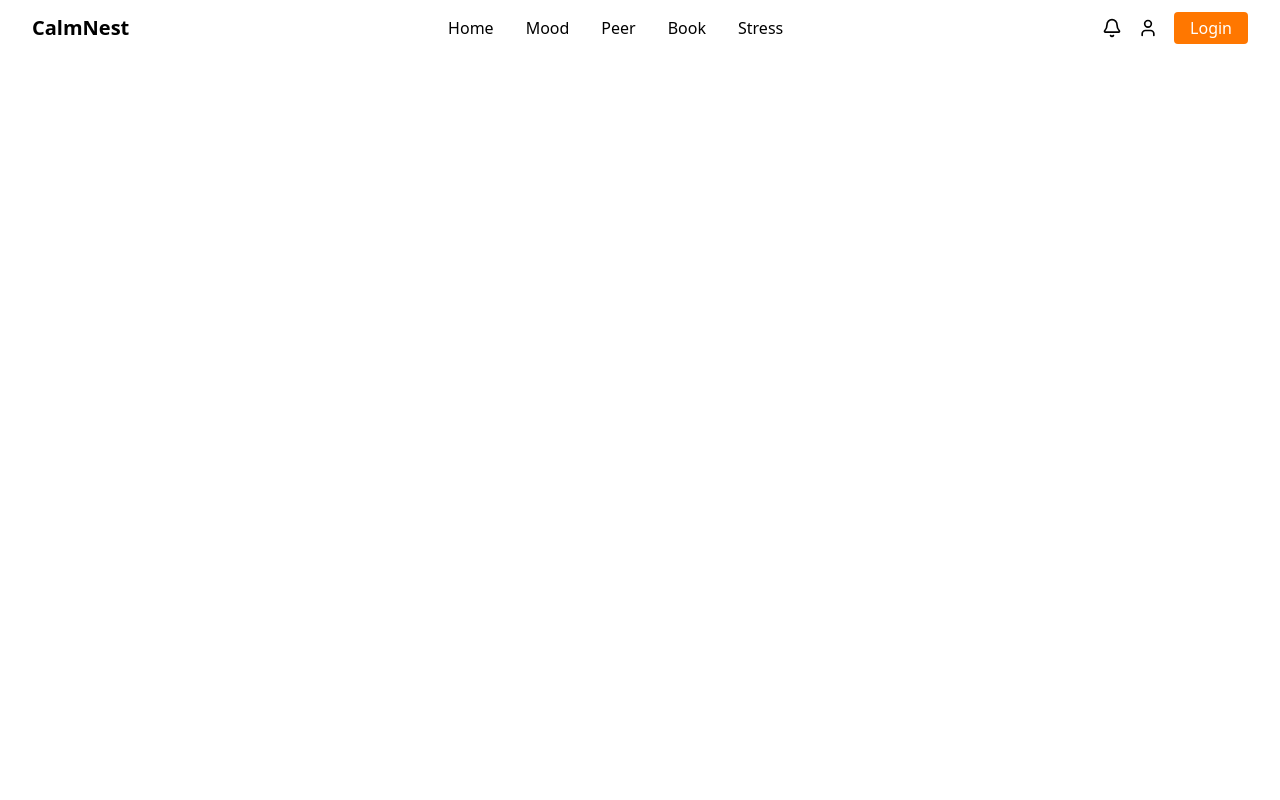
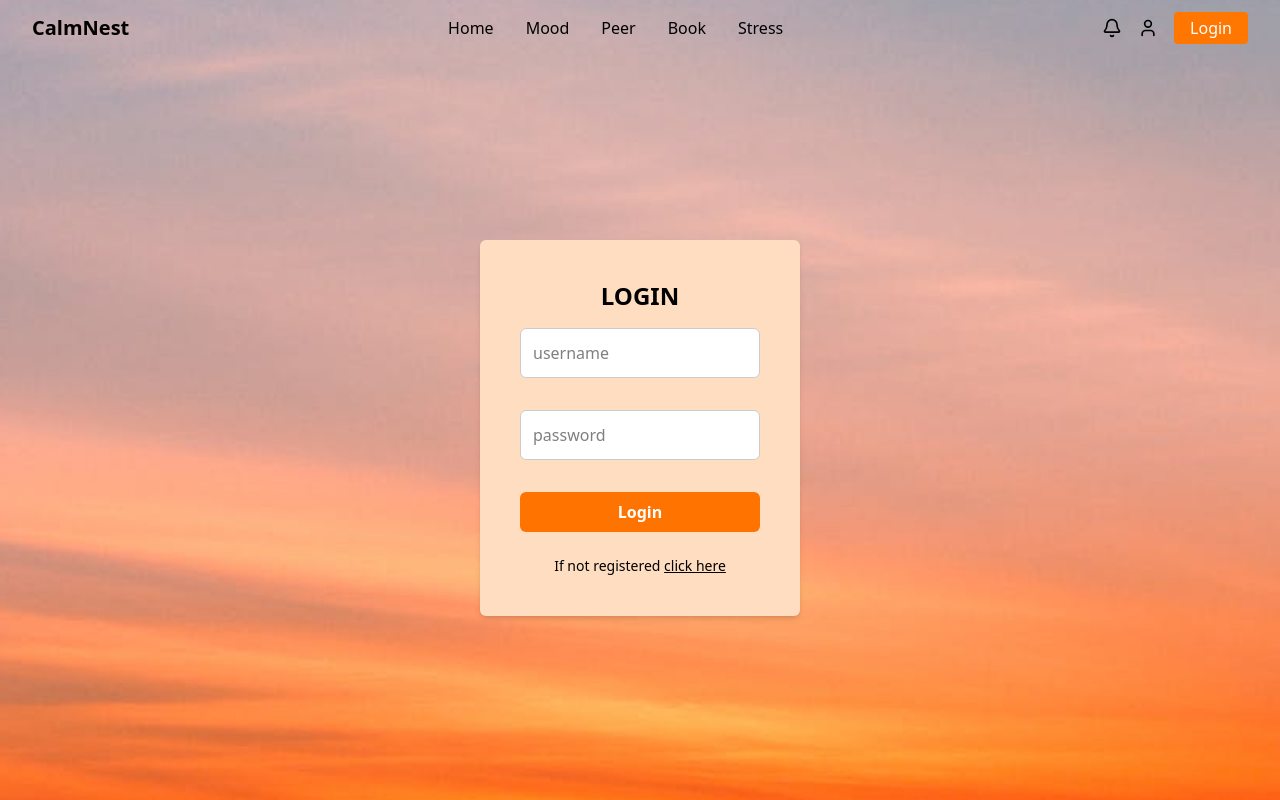
Before and after one commit to NSuryansh/Built_it, a React (Vite) app in the folder frontend/: page /login in a window 1280 px wide. Built offline with nearby package versions, Linux system fonts and the light colour scheme.

Commit message:
Initial frontend of login and signup ages done

```diff
--- a/frontend/src/App.jsx
+++ b/frontend/src/App.jsx
@@ -3,11 +3,13 @@ import Navbar from './components/Navbar';
 import Peer from './pages/Peer';
 import Mood from './pages/Mood';
 import Landing from './pages/Landing';
+import Login from './pages/Login';
+import SignUp from './pages/Signup';
 import { Route, Routes, useLocation } from 'react-router-dom';
 
 export default function App() {
   const location = useLocation();
-  const isLandingPage = location.pathname === '/';
+  const isLandingPage = (location.pathname === '/' || location.pathname === '/login' || location.pathname === '/signup');
 
   return (
     <div
@@ -19,8 +21,10 @@ export default function App() {
       <Navbar />
       <Routes>
             <Route path="/" element={<Landing/>}/>
-            <Route path="/Peer" element={<Peer />} />
-            <Route path="/Mood" element={<Mood />} />
+            <Route path="/peer" element={<Peer />} />
+            <Route path="/mood" element={<Mood />} />
+            <Route path="/login" element={<Login />} />
+            <Route path="/signup" element={<SignUp />} />
 
         </Routes>
     </div>
--- a/frontend/src/components/Navbar.jsx
+++ b/frontend/src/components/Navbar.jsx
@@ -66,7 +66,8 @@ const Navbar = () => {
             <button className="cursor-pointer">
               <User className="w-5 h-5" />
             </button>
-            <button className="bg-[#FF7700] text-white px-4 py-1 rounded cursor-pointer">
+            <button className="bg-[#FF7700] text-white px-4 py-1 rounded cursor-pointer"
+            onClick={()=>window.location.href="/login"}>
               Login
             </button>
           </div>
--- a/frontend/src/index.css
+++ b/frontend/src/index.css
@@ -5,6 +5,17 @@
   --landing-text-white: #FFFFFF;
   --landing-bg-orange: #ff4800;
   --landing-bg-orange-tansition: #ff3800;
+  --text-white: #FFFFFF;
+  --mood-custom-gray-200: #e5e7eb;
+  --mood-custom-gray-800: #1f2937;
+  --mood-custom-white: #ffffff;
+  --mood-custom-peach: #FFDDC0;
+  --login-bg-peach: #ffddc0;
+  --login-text-color: #000000;
+  --login-input-bg: #ffffff;
+  --login-input-border: #cccccc;
+  --login-button-orange: #ff7300;
+  --login-button-text: #ffffff;
 }
 @keyframes shimmer {
   0% {
--- a/frontend/src/main.jsx
+++ b/frontend/src/main.jsx
@@ -7,7 +7,7 @@ import App from './App';
 createRoot(document.getElementById('root')).render(
   <StrictMode>
     <BrowserRouter>
-    <App />
+      <App />
     </BrowserRouter>
   </StrictMode>,
 )
--- a/frontend/src/pages/Landing.jsx
+++ b/frontend/src/pages/Landing.jsx
@@ -17,8 +17,7 @@ export default function Landing() {
                 <p>Wheather you are seeking mindfulness techniques, emotional support, or expert</p>
                 <p>guidance, we are here to help</p>
             </div>
-            <button className="bg-[var(--landing-bg-orange)] text-white font-semibold px-6 py-2 mt-4 rounded-full shadow-md
-                   hover:bg-transparent transition-colors duration-300 ease-in-out">
+            <button className="bg-[var(--landing-bg-orange)] text-[var(--text-white)] font-semibold px-6 py-2 mt-4 rounded-full shadow-md hover:bg-transparent transition-colors duration-300 ease-in-out cursor-pointer">
                 Get Started
             </button>
 
--- /dev/null
+++ b/frontend/src/pages/Login.jsx
@@ -0,0 +1,33 @@
+import React from "react";
+import { useState, useEffect } from "react";
+
+export default function Login() {
+  return (
+
+    <div className="flex items-center justify-center h-screen ">
+      <div className="bg-[var(--login-bg-peach)] w-80 p-10 rounded-md shadow-md">
+        <h1 className="text-2xl font-bold text-[var(--login-text-color)] mb-4 text-center">
+          LOGIN
+        </h1>
+
+        <input type="text" placeholder="username"
+          className="w-full mb-8 p-3  border border-[var(--login-input-border)] bg-[var(--login-input-bg)]
+            rounded-md"/>
+
+        <input type="password" placeholder="password"
+          className="w-full mb-8 p-3 border border-[var(--login-input-border)] bg-[var(--login-input-bg)]
+            rounded-md"/>
+
+        <button
+          className="w-full py-2 bg-[var(--login-button-orange)] text-[var(--login-button-text)]
+            font-semibold rounded-md hover:opacity-90 transition-opacity">
+          Login
+        </button>
+
+        <p className="mt-6 text-sm text-center text-[var(--login-text-color)]">
+          If not registered <a href="/signup" className="underline">click here</a>
+        </p>
+      </div>
+    </div>
+  );
+}
--- a/frontend/src/pages/Mood.jsx
+++ b/frontend/src/pages/Mood.jsx
@@ -7,14 +7,14 @@ export default function Mood() {
   return (
 
       <div className="flex-1 flex overflow-hidden">
-        <div className="flex-1 overflow-y-auto border-r border-gray-200">
+        <div className="flex-1 overflow-y-auto border-r border-[var(--mood-custom-gray-200)]">
           <ProgressPage />
         </div>
         <div className="w-3/5 flex flex-col">
-          <div className="p-4 border-b border-gray-200 bg-[#FFDDC0]">
-            <h2 className="text-2xl font-semibold text-gray-800 ">Calm Bot</h2>
+          <div className="p-4 border-b border-[var(--mood-custom-gray-200)] bg-[var(--mood-cutom-peach)]">
+            <h2 className="text-2xl font-semibold text-[var(--mood-custom-gray-800)]">Calm Bot</h2>
           </div>
-          <div className="flex-1 overflow-y-auto p-4 bg-white">
+          <div className="flex-1 overflow-y-auto p-4 bg-[var(--mood-custom-white)]">
             <ChatMessage message="Hello! I'm here to help you track and improve your well-being. How are you feeling today?" />
             <ChatMessage message="I'm feeling a bit stressed today." isReceived />
             <ChatMessage message="I understand. Let's look at your progress and see where we can make improvements." />
--- /dev/null
+++ b/frontend/src/pages/Signup.jsx
@@ -0,0 +1,41 @@
+import React from "react";
+
+export default function SignUp() {
+
+  return (
+    <div className="flex items-center justify-center h-screen bg-[var(--background-image)] bg-cover bg-center">
+      <div className="bg-[var(--login-bg-peach)] w-96 p-8 rounded-md shadow-md">
+        <h1 className="text-2xl font-bold text-[var(--login-text-color)] mb-6 text-center">
+          SIGN UP
+        </h1>
+
+        <input type="text" placeholder="Username"
+          className="w-full mb-4 p-2 border border-[var(--login-input-border)] bg-[var(--login-input-bg)]
+            rounded-md"/>
+
+        <input type="email" placeholder="Email"
+          className="w-full mb-4 p-2 border border-[var(--login-input-border)] bg-[var(--login-input-bg)]
+            rounded-md"/>
+
+        <input type="password" placeholder="Password"
+          className="w-full mb-4 p-2 border border-[var(--login-input-border)] bg-[var(--login-input-bg)]
+            rounded-md"/>
+
+        <input type="password" placeholder="Confirm Password"
+          className="w-full mb-6 p-2 border border-[var(--login-input-border)] bg-[var(--login-input-bg)]
+            rounded-md"/>
+
+        <button className="w-full py- bg-[var(--login-button-orange)] text-[var(--login-button-text)]    font-semibold rounded-md hover:opacity-90 transition-opacity">
+          Sign Up
+        </button>
+
+        <p className="mt-6 text-sm text-center text-[var(--login-text-color)]">
+          Already have an account?{" "}
+          <a href="/login" className="underline">
+            Login here
+          </a>
+        </p>
+      </div>
+    </div>
+  );
+}
```
